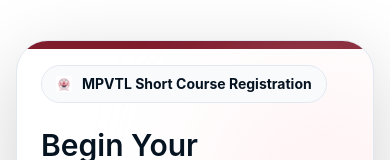
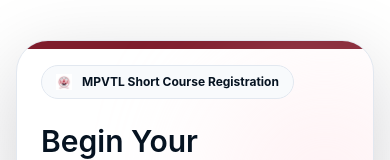
Before and after one commit to ThriveCompany/mpvtl-registration, a Next.js app: page /register in a window 390 px wide. Shown: the top 160 px of the page. Built offline with nearby package versions, Linux system fonts and the light colour scheme.

Commit message:
Adjust mobile hero badge text size

```diff
--- a/app/register/page.tsx
+++ b/app/register/page.tsx
@@ -853,7 +853,7 @@ function IntroCard({ onRegister }: { onRegister: () => void }) {
 
         <div className="relative grid gap-8 xl:grid-cols-[1.15fr_0.85fr] xl:items-center">
           <div>
-            <div className="inline-flex items-center gap-2.5 rounded-full border border-slate-200 bg-slate-50 px-3.5 py-2 text-sm font-bold text-navy-950 sm:gap-3 sm:px-4">
+            <div className="inline-flex items-center gap-2.5 rounded-full border border-slate-200 bg-slate-50 px-3.5 py-2 text-xs font-bold text-navy-950 sm:gap-3 sm:px-4 sm:text-sm">
               <Image
                 src="/MPVTL Logo new (Image).jpg"
                 alt="MPVTL logo"
```
